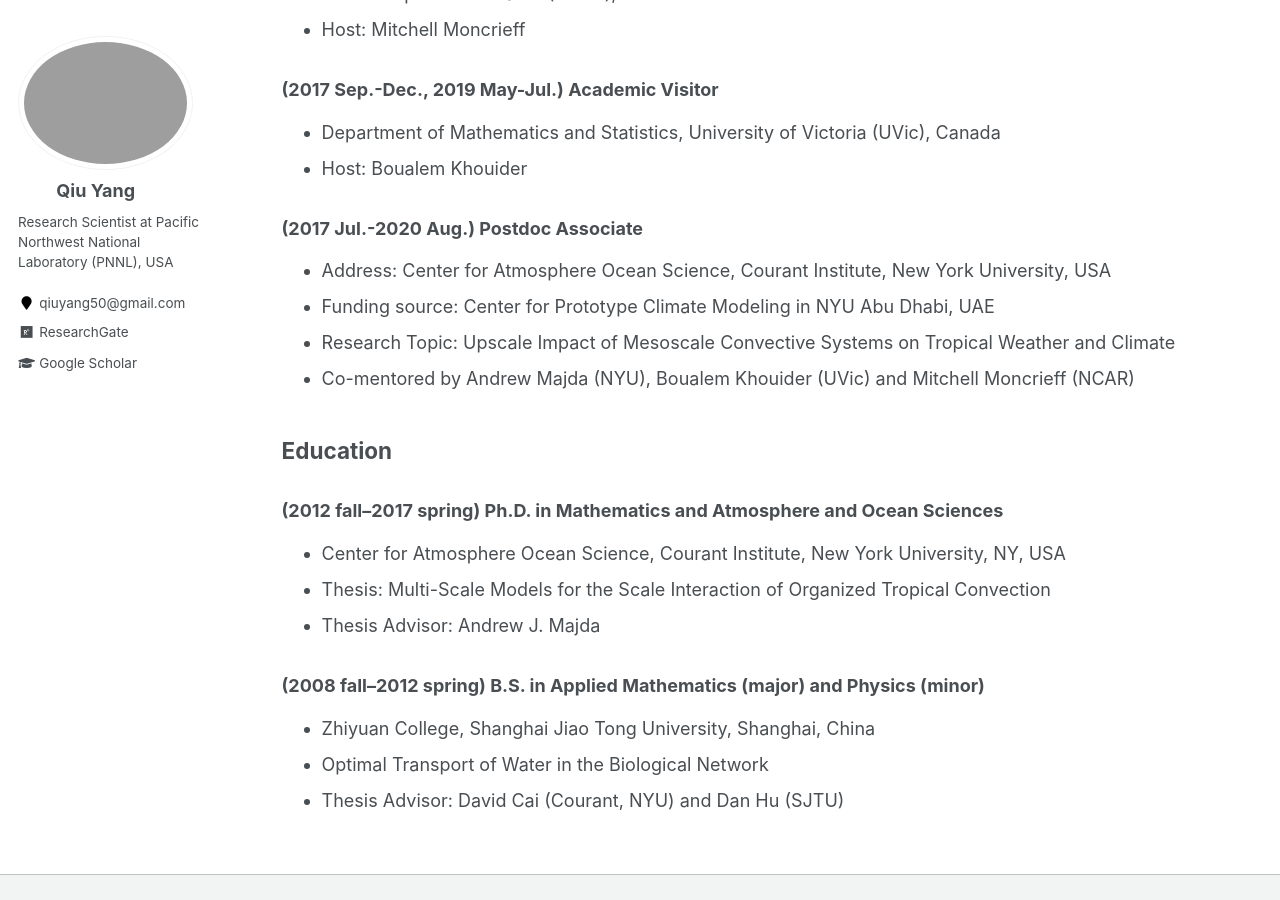
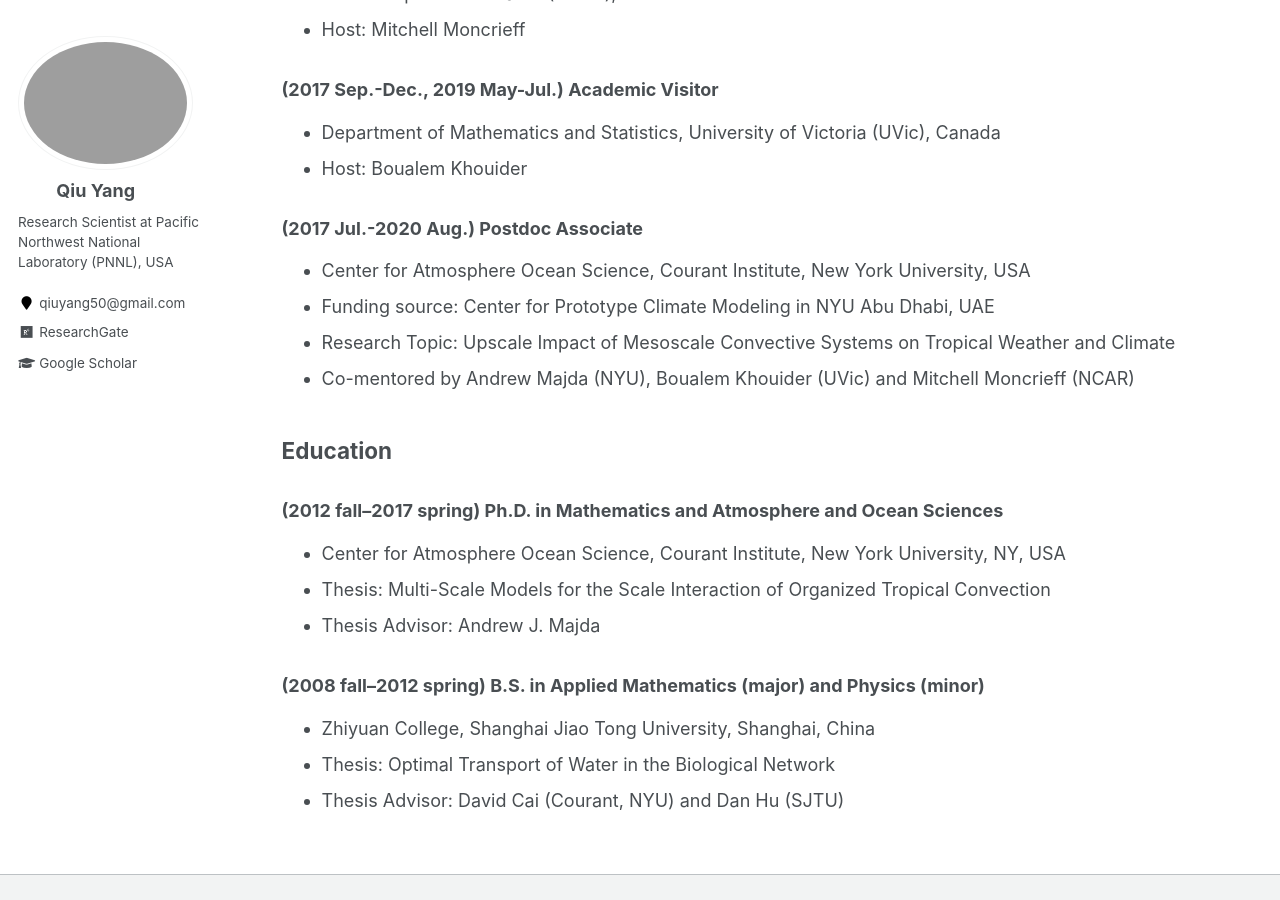
Before and after one commit to qiuyang50/qiuyang50.github.io, a Jekyll site: the page built from _pages/cv.md, in a window 1280 px wide and 900 px high, scrolled down 523 px. Built offline with Jekyll 4.4.1, drawn with Linux system fonts in a browser that asks for light colours.

Commit message:
Update cv.md

```diff
--- a/_pages/cv.md
+++ b/_pages/cv.md
@@ -25,7 +25,7 @@ Employment
 * Host: Boualem Khouider
 
 ### (2017 Jul.-2020 Aug.) Postdoc Associate
-* Address: Center for Atmosphere Ocean Science, Courant Institute, New York University, USA
+* Center for Atmosphere Ocean Science, Courant Institute, New York University, USA
 * Funding source: Center for Prototype Climate Modeling in NYU Abu Dhabi, UAE
 * Research Topic: Upscale Impact of Mesoscale Convective Systems on Tropical Weather and Climate
 * Co-mentored by Andrew Majda (NYU), Boualem Khouider (UVic) and Mitchell Moncrieff (NCAR)
@@ -39,7 +39,7 @@ Education
 
 ### (2008 fall--2012 spring) B.S. in Applied Mathematics (major) and Physics (minor)
 * Zhiyuan College, Shanghai Jiao Tong University, Shanghai, China
-* Optimal Transport of Water in the Biological Network
+* Thesis: Optimal Transport of Water in the Biological Network
 * Thesis Advisor: David Cai (Courant, NYU) and Dan Hu (SJTU)
 
 <!--
```
